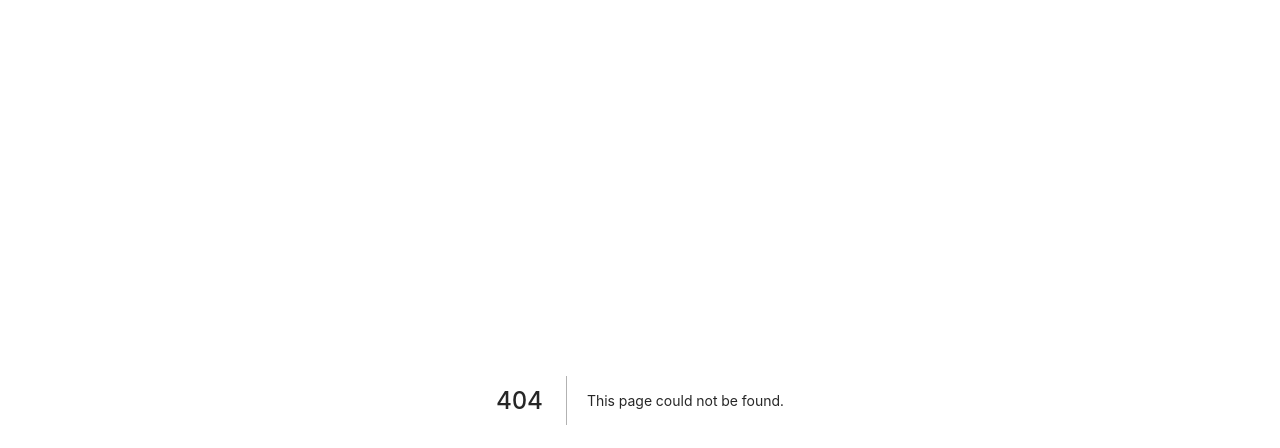
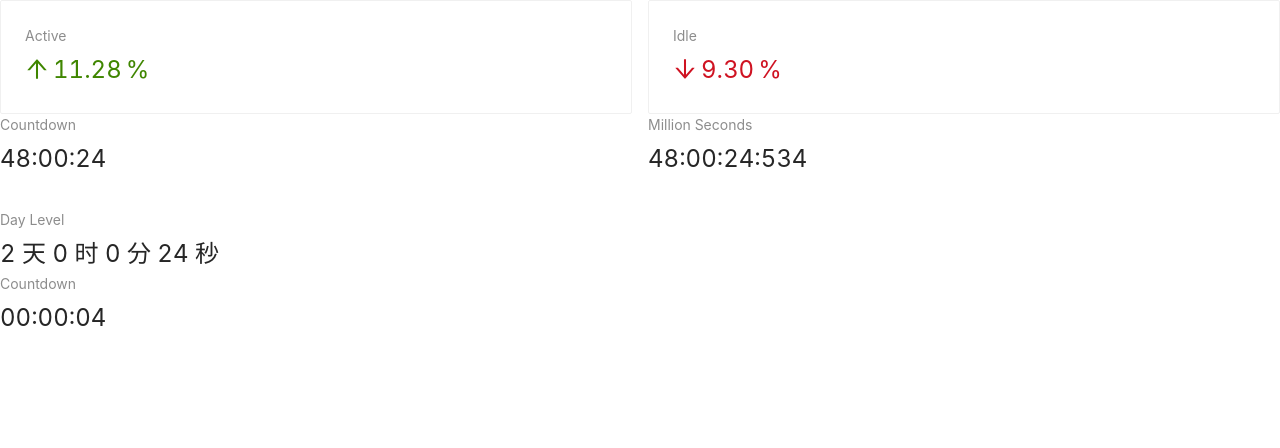
Before and after one commit to talhajubaer018/antdesign, a Next.js app: page /statistic in a window 1280 px wide. Before the commit this address had no page. Shown: the top 448 px of the page. Built offline with nearby package versions, Linux system fonts and the light colour scheme.

Commit message:
statistic added

```diff
--- /dev/null
+++ b/pages/statistic.js
@@ -0,0 +1,73 @@
+import { ArrowDownOutlined, ArrowUpOutlined } from '@ant-design/icons';
+import { Card, Col, Row, Statistic } from 'antd';
+import React from 'react';
+
+const App = () => {
+  const { Countdown } = Statistic;
+  const deadline = Date.now() + 1000 * 60 * 60 * 24 * 2 + 1000 * 30;
+
+  const onFinish = () => {
+    console.log('finished!');
+  };
+
+  const onChange = (val) => {
+    if (4.95 * 1000 < val && val < 5 * 1000) {
+      console.log('changed!');
+    }
+  };
+  return (
+    <div className='site-statistic-demo-card'>
+      <Row gutter={16}>
+        <Col span={12}>
+          <Card>
+            <Statistic
+              title='Active'
+              value={11.28}
+              precision={2}
+              valueStyle={{
+                color: '#3f8600',
+              }}
+              prefix={<ArrowUpOutlined />}
+              suffix='%'
+            />
+          </Card>
+        </Col>
+        <Col span={12}>
+          <Card>
+            <Statistic
+              title='Idle'
+              value={9.3}
+              precision={2}
+              valueStyle={{
+                color: '#cf1322',
+              }}
+              prefix={<ArrowDownOutlined />}
+              suffix='%'
+            />
+          </Card>
+        </Col>
+      </Row>
+      <Row gutter={16}>
+        <Col span={12}>
+          <Countdown title='Countdown' value={deadline} onFinish={onFinish} />
+        </Col>
+        <Col span={12}>
+          <Countdown title='Million Seconds' value={deadline} format='HH:mm:ss:SSS' />
+        </Col>
+        <Col
+          span={24}
+          style={{
+            marginTop: 32,
+          }}
+        >
+          <Countdown title='Day Level' value={deadline} format='D 天 H 时 m 分 s 秒' />
+        </Col>
+        <Col span={12}>
+          <Countdown title='Countdown' value={Date.now() + 10 * 1000} onChange={onChange} />
+        </Col>
+      </Row>
+    </div>
+  );
+};
+
+export default App;
```
